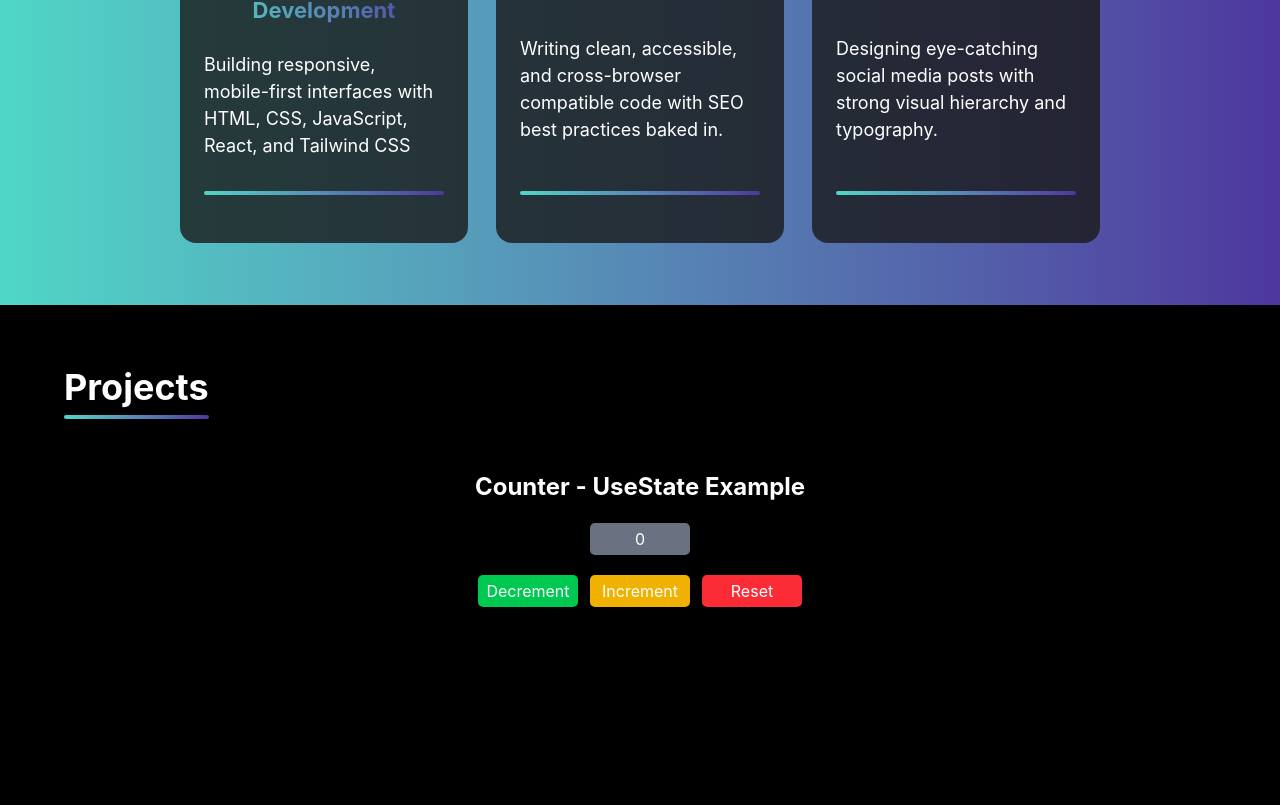
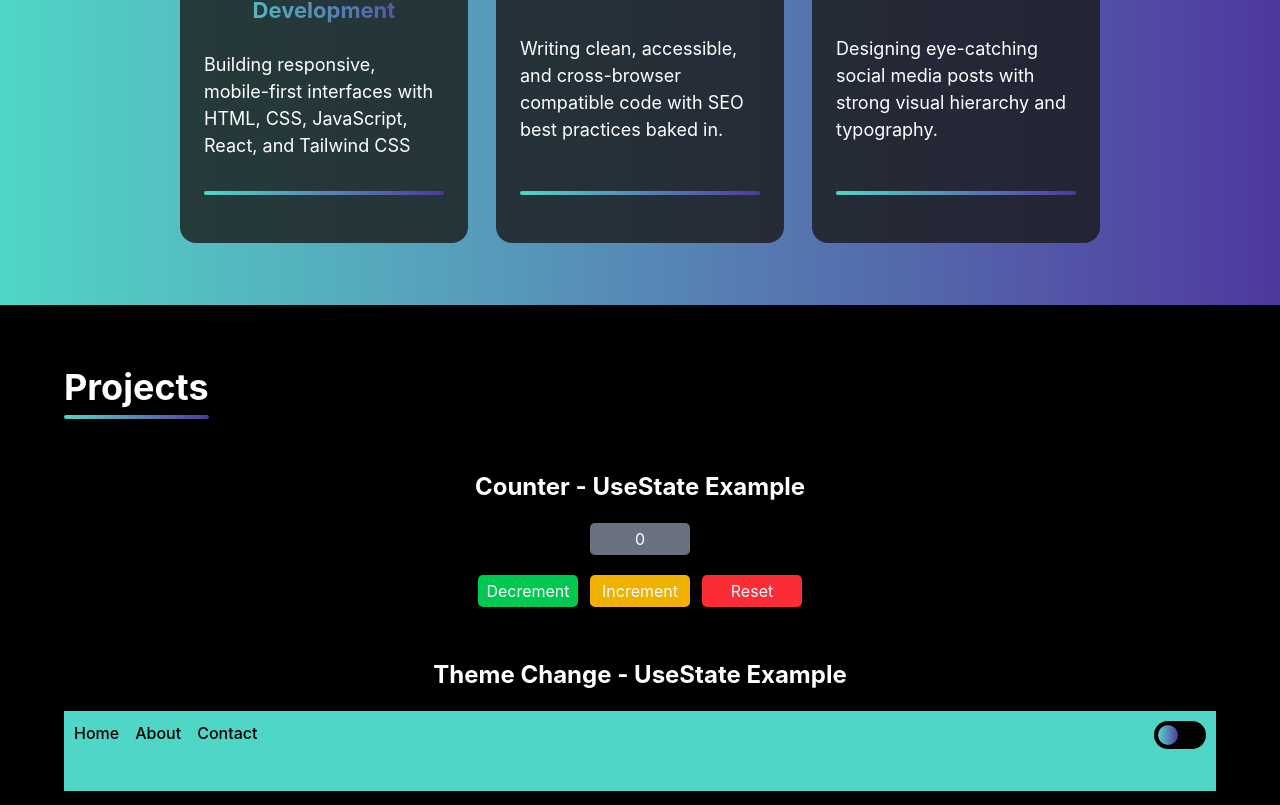
Before and after one commit to noorf-02/Front-End-Portfolio, a React (Vite) app: page / in a window 1280 px wide. Shown: the part 921-1726 px from the top of the page. Before the commit the page ends 1566 px from the top, so only its background shows below. Built offline with nearby package versions, Linux system fonts and the light colour scheme.

Commit message:
designed mini navbar

```diff
--- a/src/components/UI/Projects.jsx
+++ b/src/components/UI/Projects.jsx
@@ -1,5 +1,6 @@
 import React from 'react'
 import {useState} from 'react'
+import { motion } from "framer-motion"
 
 export default function Projects() {
 
@@ -9,6 +10,8 @@ export default function Projects() {
             setValue(value - 1);
         }
     }
+
+    const [ btn , btnToggled ] = useState(false)
 
 
   return (
@@ -33,6 +36,32 @@ export default function Projects() {
     <button className='bg-red-500 p-1 px-2 rounded-[5px] w-[100px] cursor-pointer hover:bg-red-600' onClick={()=> setValue(0)}>Reset</button>
     </div>
 </div>
+
+
+        <section className="wrapper">
+            <h1 className='counter-heading text-2xl font-bold text-white text-center'> Theme Change - UseState Example </h1>
+
+            <div className="mini-nav bg-[#4fd6c6] w-full h-[10vh] mt-5 flex justify-between p-2.5">
+                <div className="nav-list flex gap-4 font-medium">
+                    <p className="nav-item relative after:absolute after:w-0 after:bg-black after:h-0.5 after:bottom-6 after:left-0 hover:after:w-full after:transition-all after:duration-200">Home</p>
+                    <p className="nav-item relative after:absolute after:w-0 after:bg-black after:h-0.5 after:bottom-6 after:left-0 hover:after:w-full after:transition-all after:duration-200">About</p>
+                    <p className="nav-item relative after:absolute after:w-0 after:bg-black after:h-0.5 after:bottom-6 after:left-0 hover:after:w-full after:transition-all after:duration-200">Contact</p>
+                 </div>
+
+                    <div className="toggle-btn">
+                        <button className='w-13 bg-black rounded-4xl h-7'>
+                            <div className='bg-gradient-to-r from-[#4fd6c6] to-[#4e379e] w-5 h-5 rounded-full mx-1'></div>
+                        </button>
+                    </div>
+
+                </div>
+
+
+        </section>
+
+
+
+
 </>
 
   )
```
